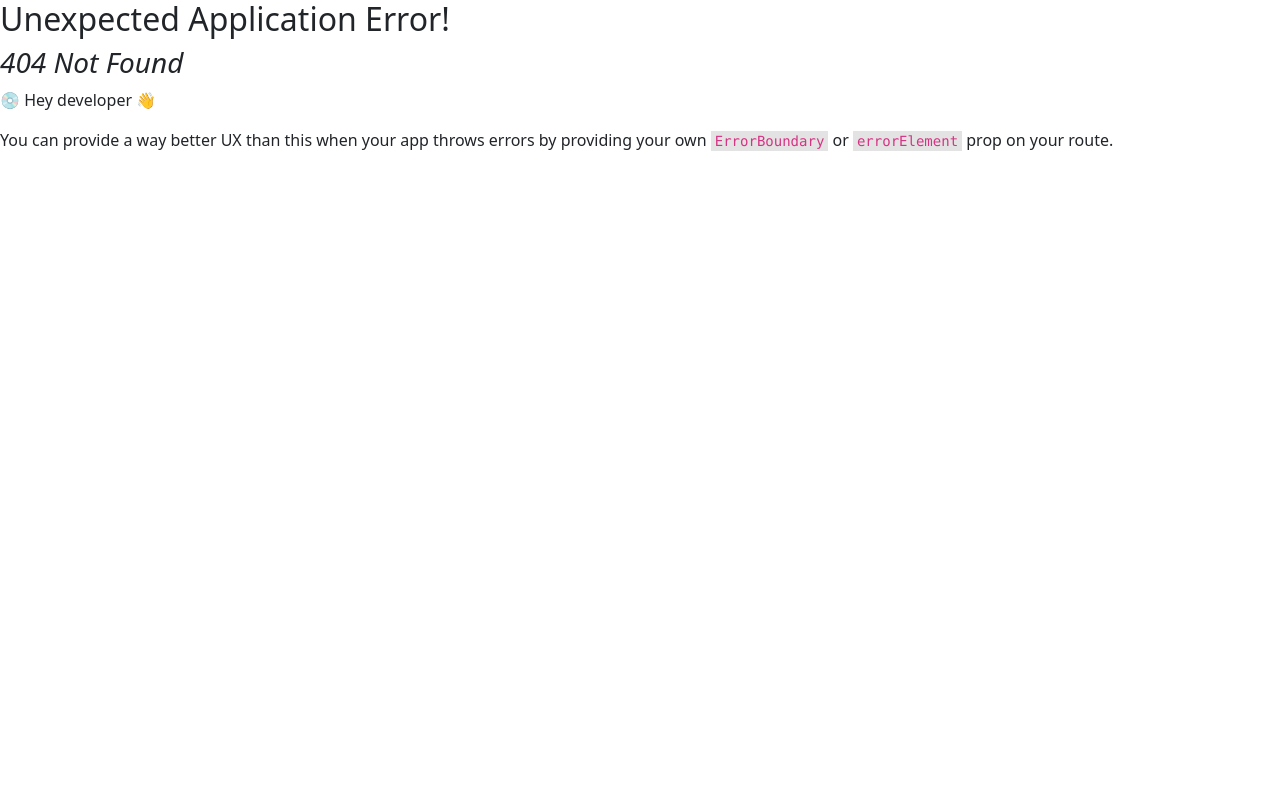
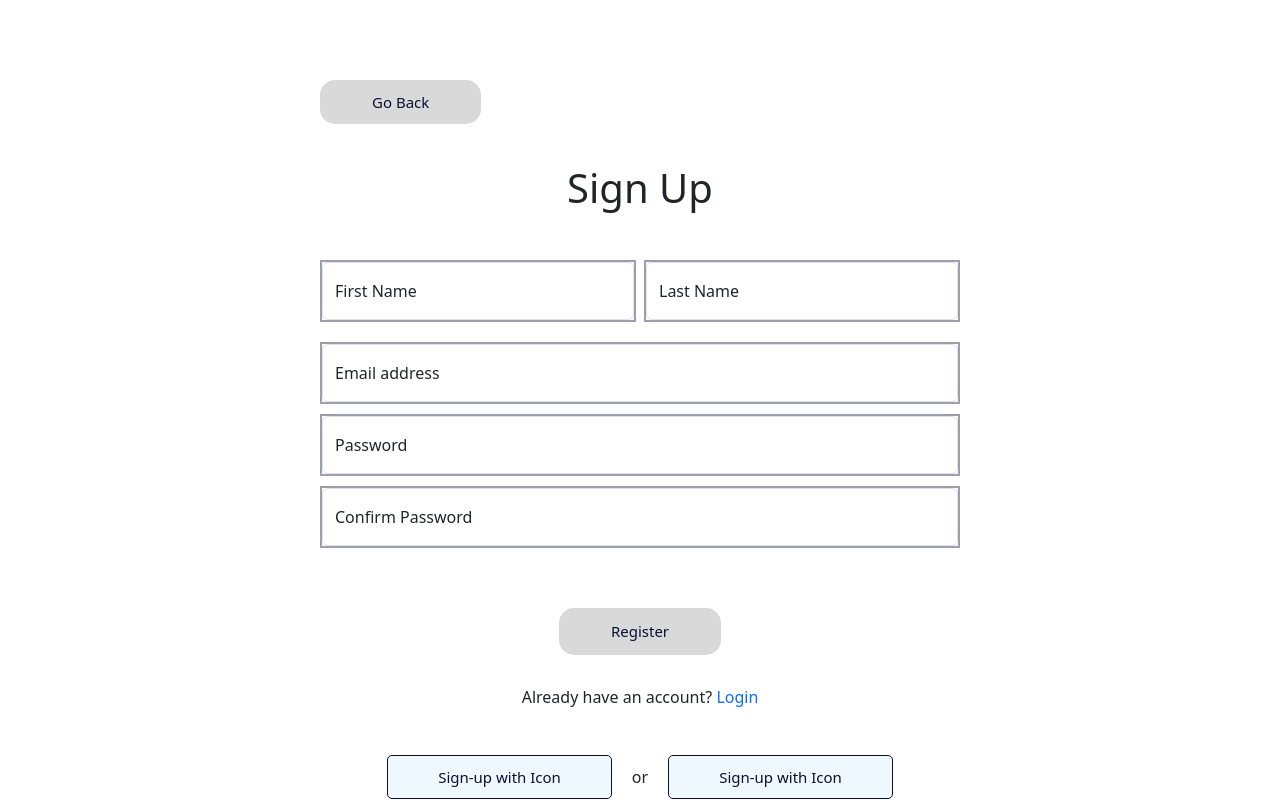
Before and after one commit to nayeem-mehedi/uow-comp8967-anyonein, a React (Create React App) app in the folder frontend/: page /signup in a window 1280 px wide. Before the commit this address had no page. Built offline with nearby package versions, Linux system fonts and the light colour scheme.

Commit message:
UI of Login/Signup Done

```diff
--- a/frontend/src/components/App.css
+++ b/frontend/src/components/App.css
@@ -12,70 +12,7 @@ html{
 
 }
 
-/* STARTING PART OF LANDING PAGE */
-
-.landing-start{
-    background-image: url("./../assets/landing-page/landingstart-bg.png");
-    background-position-x: right;
-    background-repeat: no-repeat;
-    height: 100vh;
-}
-
-.nav-div{
-    flex-direction: column;
-}
-
-.navbar{
-    padding: 40px;
-    display: flex;
-    justify-content: space-between;
-}
-
-.nav-links .nav-items{
-    padding: 10px;
-    text-decoration: none;
-    color: #091133;
-    font-weight: 600;
-    font-size: larger;
-    margin-left: 50px;
-    transition: 0.5s ease;
-}
-
-.nav-links .nav-items:hover{
-    color: #5472eb;
-}
-
-.landing-start-container{
-    display: flex;
-    height: 80%;
-}
-
-.landing-start-text{
-    /* background-color: blue; */
-    width: 50%;
-    display: flex;
-    flex-direction: column;
-    justify-content: center;
-    align-items: center;
-    padding: 0px 100px;
-}
-
-.landing-start-text h1{
-    font-size: 50px;
-    font-weight: 600;
-    color: #091133;
-}
-
-.landing-start-text p{
-    color: #091133;
-}
-
-
-.landing-start-buttons{
-    padding-top: 80px;
-    display: flex;
-    width: 100%;
-}
+/* COMMON BUTTON STYLING */
 
 .main-btn{
     background-color: #091133;
@@ -112,6 +49,88 @@ html{
 .alt-btn:hover{
     color: aliceblue;
     background-color: #091133;
+}
+
+
+.grey-btn{
+    background-color: #D9D9D9;
+    color: #091133;
+    padding: 10px 50px;
+    font-size: 15px;
+    border-radius: 15px;
+    border: 2px solid transparent;
+    cursor: pointer;
+    transition: 0.3s ease;
+    text-decoration: none;
+}
+
+.grey-btn:hover{
+    background-color: #e4e4e4;
+    border: 2px solid #37447E;
+}
+
+/* NAVBAR */
+
+.navbar{
+    padding: 40px;
+    display: flex;
+    justify-content: space-between;
+}
+
+.nav-links .nav-items{
+    padding: 10px;
+    text-decoration: none;
+    color: #091133;
+    font-weight: 600;
+    font-size: larger;
+    margin-left: 50px;
+    transition: 0.5s ease;
+}
+
+.nav-links .nav-items:hover{
+    color: #5472eb;
+}
+
+
+/* STARTING PART OF LANDING PAGE */
+
+.landing-start{
+    background-image: url("./../assets/landing-page/landingstart-bg.png");
+    background-position-x: right;
+    background-repeat: no-repeat;
+    height: 100vh;
+}
+
+.landing-start-container{
+    display: flex;
+    height: 80%;
+}
+
+.landing-start-text{
+    /* background-color: blue; */
+    width: 50%;
+    display: flex;
+    flex-direction: column;
+    justify-content: center;
+    align-items: center;
+    padding: 0px 100px;
+}
+
+.landing-start-text h1{
+    font-size: 50px;
+    font-weight: 600;
+    color: #091133;
+}
+
+.landing-start-text p{
+    color: #091133;
+}
+
+
+.landing-start-buttons{
+    padding-top: 80px;
+    display: flex;
+    width: 100%;
 }
 
 /* STYLING FOR ALL THE SECTIONS IN THE LANDING PAGE */
@@ -332,8 +351,148 @@ footer h1{
     padding-right: 40px;
 }
 
-.footer-bottom .foot-socials .socials{
+.footer-bottom .foot-socials a{
     color: white;
     text-decoration: none;
     padding: 0px 10px 0px 30px;
 }
+
+/* LOGIN PAGE */
+
+.login-container{
+    display: flex;
+    height: 100vh;
+    justify-content: center;
+    align-items: center;
+}
+
+.login-content{
+    display: flex;
+    flex-direction: column;
+    height: 80vh;
+    width: 50%;
+    align-items: center;
+}
+
+.login-content .back{
+    width: 100%;
+    padding-top: 10px;
+}
+
+.login-content h1{
+    font-weight: 400;
+    padding-top: 100px;
+}
+
+.login-form{
+    margin: 30px 0px 50px 0px;
+    width: 100%;
+    display: flex;
+    flex-direction: column;
+    align-items: center;
+}
+
+.login-field{
+    width: 70%;
+    border: 2px solid #09113367;
+}
+
+.login-btn-div{
+    display: flex;
+    flex-direction: column;
+    align-items: center;
+}
+
+.login-btn-div p{
+    padding: 30px 0px;
+}
+
+.login-btn-div .signup-link{
+    text-decoration: none;
+}
+
+.login-socials{
+    display: flex;
+    flex-direction: row;
+    justify-content: space-between;
+    align-items: center;
+    padding-top: 30px;
+}
+
+.login-socials button{
+    margin: 0%;
+}
+
+.login-socials p{
+    margin: 0px 20px;
+}
+
+/* SIGNUP PAGE */
+
+.signup-container{
+    display: flex;
+    height: 100vh;
+    justify-content: center;
+    align-items: center;
+}
+
+.signup-content{
+    display: flex;
+    flex-direction: column;
+    height: 80vh;
+    width: 50%;
+    align-items: center;
+    /* background-color: #5472eb; */
+}
+
+.signup-content .back{
+    width: 100%;
+    padding-top: 10px;
+}
+
+.signup-content h1{
+    font-weight: 400;
+    padding-top: 50px;
+}
+
+.signup-form{
+    margin: 30px 0px 50px 0px;
+    width: 100%;
+    display: flex;
+    flex-direction: column;
+}
+
+.signup-field{
+    width: 100%;
+    border: 2px solid #09113367;
+    margin: 10px 0px;
+}
+
+.signup-btn-div{
+    display: flex;
+    flex-direction: column;
+    align-items: center;
+}
+
+.signup-btn-div p{
+    padding: 30px 0px;
+}
+
+.signup-btn-div .signup-link{
+    text-decoration: none;
+}
+
+.signup-socials{
+    display: flex;
+    flex-direction: row;
+    justify-content: space-between;
+    align-items: center;
+}
+
+.signup-socials button{
+    margin: 0%;
+}
+
+.signup-socials p{
+    margin: 0px 20px;
+}
--- a/frontend/src/components/Footer.js
+++ b/frontend/src/components/Footer.js
@@ -1,6 +1,5 @@
 import React from "react";
 import { FontAwesomeIcon } from "@fortawesome/react-fontawesome";
-import { Link } from "react-router-dom";
 import { NavLink } from "react-router-dom";
 
 function Footer(){
@@ -26,11 +25,11 @@ function Footer(){
                 </nav>
             </div>
             <div className="foot-socials">
-                <Link to="https://www.facebook.com/" className="socials">Facebook</Link>
-                <Link to="https://www.linkedin.com/" className="socials">Linkedin</Link>
-                <Link to="https://x.com/" className="socials">Twitter</Link>
-                <Link to="https://www.youtube.com/" className="socials">Youtube</Link>
-                <Link to="https://www.instagram.com/" className="socials">Instagram</Link>
+                <a href="https://www.facebook.com/" className="socials">Facebook</a>
+                <a href="https://www.linkedin.com/" className="socials">Linkedin</a>
+                <a href="https://x.com/" className="socials">Twitter</a>
+                <a href="https://www.youtube.com/" className="socials">Youtube</a>
+                <a href="https://www.instagram.com/" className="socials">Instagram</a>
             </div>
           </div>
         </footer>
--- a/frontend/src/components/Landing.js
+++ b/frontend/src/components/Landing.js
@@ -4,6 +4,7 @@ import landingContent from '../assets/landing-page/landing-content';
 import Footer from './Footer';
 import Navbar from './Navbar';
 
+var isLoggedIn = false;
 
 function LandingStart(){
   return(
@@ -51,7 +52,7 @@ function Landing() {
     return (
       <div className="landing">
         <div className="landing-start">
-          <Navbar />
+          <Navbar isLoggedIn={isLoggedIn} />
           <LandingStart />
         </div>
         <div className="landing-section2">
--- a/frontend/src/components/Navbar.js
+++ b/frontend/src/components/Navbar.js
@@ -1,17 +1,30 @@
 import React from "react";
 import { NavLink } from "react-router-dom";
+import Dropdown from 'react-bootstrap/Dropdown';
 
-function Navbar() {
+function ProfileDropdown() {
+  return (
+    <Dropdown>
+      <Dropdown.Toggle className="grey-btn"></Dropdown.Toggle>
+
+      <Dropdown.Menu>
+        <Dropdown.Item href="#/action-1">Profile</Dropdown.Item>
+        <Dropdown.Item href="#/action-2">Logout</Dropdown.Item>
+      </Dropdown.Menu>
+    </Dropdown>
+  );
+}
+
+function Navbar(props) {
     return (
-      <div className="nav-div">
+      <div className="nav-container">
           <nav className="navbar">
               <div className="nav-links">
                 <NavLink to="/home" className="nav-items">Home</NavLink>
                 <NavLink to="/about" className="nav-items">About Us</NavLink>
                 <NavLink to="/contact" className="nav-items">Contact Us</NavLink>
               </div>
-
-                <NavLink to="/login" className="main-btn login-btn">Login</NavLink>
+                {props.isLoggedIn === false ? (<NavLink to="/login" className="main-btn login-btn">Login</NavLink>) : (<ProfileDropdown />)}
           </nav>
       </div>
     );
--- a/frontend/src/components/pages/Login.js
+++ b/frontend/src/components/pages/Login.js
@@ -1,9 +1,46 @@
 import React from "react";
+import { Link, NavLink } from "react-router-dom";
+import FloatingLabel from 'react-bootstrap/FloatingLabel';
+import Form from 'react-bootstrap/Form';
+
+function LoginForm() {
+    return (
+      <>
+        <FloatingLabel
+          controlId="floatingInput"
+          label="Email address"
+          className="mb-3 login-field"
+        >
+          <Form.Control type="email" placeholder="name@example.com" />
+        </FloatingLabel>
+        <FloatingLabel controlId="floatingPassword" label="Password" className="login-field">
+          <Form.Control type="password" placeholder="Password" />
+        </FloatingLabel>
+      </>
+    );
+  }
 
 function Login(){
     return (
         <div className="login-container">
-            <h1>Login Page</h1>
+            <div className="login-content">
+                <div className="back">
+                    <NavLink to="/home" className="grey-btn back-btn">Go Back</NavLink>
+                </div>
+                <h1>Login</h1>
+                <div className="login-form">
+                    <LoginForm />
+                </div>
+                <div className="login-btn-div">
+                    <button className="grey-btn login-btn" type="submit">Login</button>
+                    <p>Don't Have an Account? <Link to="/signup" className="signup-link">Sign Up</Link></p>
+                </div>
+                <div className="login-socials">
+                    <button className="alt-btn" type="submit">Login with Icon</button>
+                    <p>or</p>
+                    <button className="alt-btn" type="submit">Login with Icon</button>
+                </div>
+            </div>
         </div>
     );
 }
--- /dev/null
+++ b/frontend/src/components/pages/Signup.js
@@ -0,0 +1,66 @@
+import React from "react";
+import { Link, NavLink } from "react-router-dom";
+import FloatingLabel from 'react-bootstrap/FloatingLabel';
+import Form from 'react-bootstrap/Form';
+import Col from 'react-bootstrap/Col';
+import Row from 'react-bootstrap/Row';
+
+function SignupForm() {
+    return (
+        <div>
+            <Row className="g-2">
+                <Col md>
+                <FloatingLabel controlId="floatingInputGrid" label="First Name" className="signup-field">
+                    <Form.Control type="text" placeholder="First Name" />
+                </FloatingLabel>
+                </Col>
+                <Col md>
+                <FloatingLabel controlId="floatingInputGrid" label="Last Name" className="signup-field">
+                    <Form.Control type="text" placeholder="Last Name" />
+                </FloatingLabel>
+                </Col>
+            </Row>
+            <FloatingLabel
+                controlId="floatingInput"
+                label="Email address"
+                className="signup-field"
+            >
+                <Form.Control type="email" placeholder="name@example.com" />
+            </FloatingLabel>
+            <FloatingLabel controlId="floatingPassword" label="Password" className="signup-field">
+                <Form.Control type="password" placeholder="Password" />
+            </FloatingLabel>
+            <FloatingLabel controlId="floatingPassword" label="Confirm Password" className="signup-field">
+                <Form.Control type="password" placeholder="Confirm Password" />
+            </FloatingLabel>
+        </div>
+
+    );
+  }
+
+  function Signup(){
+    return (
+        <div className="signup-container">
+            <div className="signup-content">
+                <div className="back">
+                    <NavLink to="/login" className="grey-btn back-btn">Go Back</NavLink>
+                </div>
+                <h1>Sign Up</h1>
+                <div className="signup-form">
+                    <SignupForm />
+                </div>
+                <div className="signup-btn-div">
+                    <button className="grey-btn signup-btn" type="submit">Register</button>
+                    <p>Already have an account? <Link to="/login" className="signup-link">Login</Link></p>
+                </div>
+                <div className="signup-socials">
+                    <button className="alt-btn" type="submit">Sign-up with Icon</button>
+                    <p>or</p>
+                    <button className="alt-btn" type="submit">Sign-up with Icon</button>
+                </div>
+            </div>
+        </div>
+    );
+}
+
+export default Signup;
--- a/frontend/src/index.js
+++ b/frontend/src/index.js
@@ -8,6 +8,7 @@ import {
 } from "react-router-dom";
 import Login from "./components/pages/Login"
 import Landing from './components/Landing';
+import Signup from './components/pages/Signup';
 
 const router = createBrowserRouter([
   {
@@ -22,6 +23,10 @@ const router = createBrowserRouter([
     path: "/login",
     element: <Login />,
   },
+  {
+    path: "/signup",
+    element: <Signup />,
+  },
 ]);
 
 const root = ReactDOM.createRoot(document.getElementById('root'));
```
